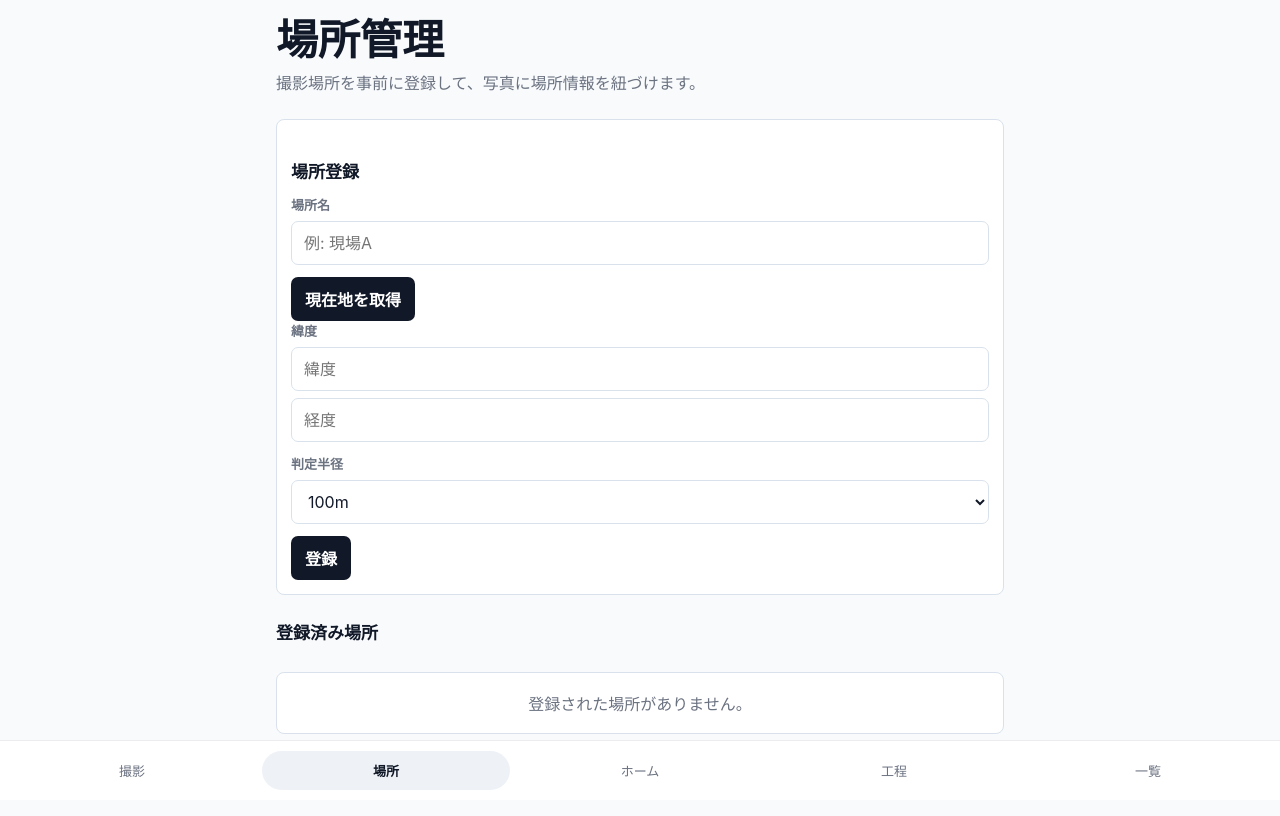
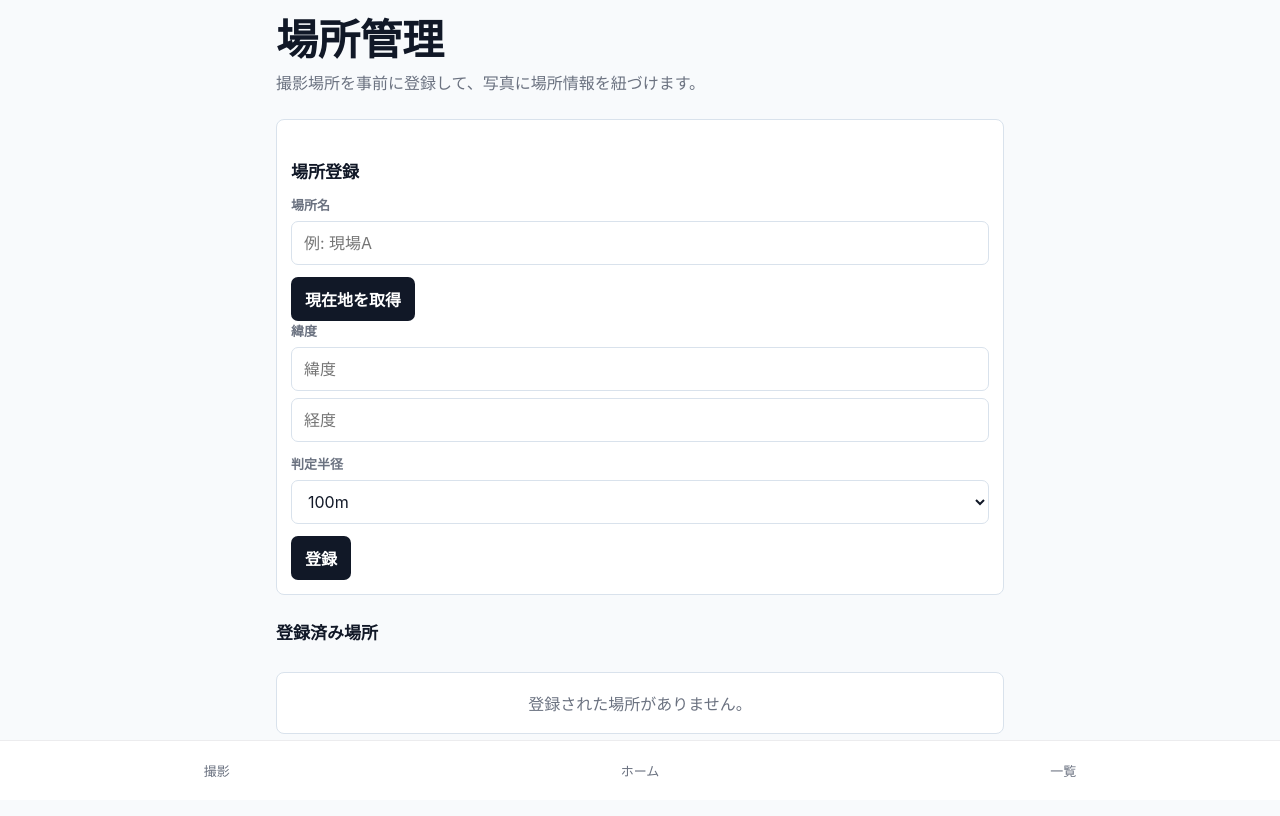
Before and after one commit to Fun-i-Con/FhotoFlicker, a Nuxt app: page /places in a window 1280 px wide. Shown: the top 816 px of the page. Built offline with nearby package versions, Linux system fonts and the light colour scheme.

Commit message:
ホームボタンを3つにした

```diff
--- a/components/AppShell.vue
+++ b/components/AppShell.vue
@@ -6,9 +6,7 @@
 
     <footer class="bottom-nav" aria-label="下部ナビゲーション">
       <NuxtLink to="/capture">撮影</NuxtLink>
-      <NuxtLink to="/places">場所</NuxtLink>
       <NuxtLink class="bottom-nav-home" to="/">ホーム</NuxtLink>
-      <NuxtLink to="/categories">工程</NuxtLink>
       <NuxtLink to="/photos">一覧</NuxtLink>
     </footer>
   </div>
--- a/composables/usePhotoDb.ts
+++ b/composables/usePhotoDb.ts
@@ -131,7 +131,8 @@ async function seedCategories() {
   const now = new Date().toISOString()
   const defaults: Category[] = flickDirections.map((direction) => ({
     id: createId('cat'),
-    name: `${directionLabels[direction]}カテゴリ`,
+    name: `${directionLabels[direction]}工程`,
+
     color: defaultColors[direction],
     direction,
     createdAt: now,
```
Also changed, not shown: 1 other file (tests, documents, lock files or other folders).
